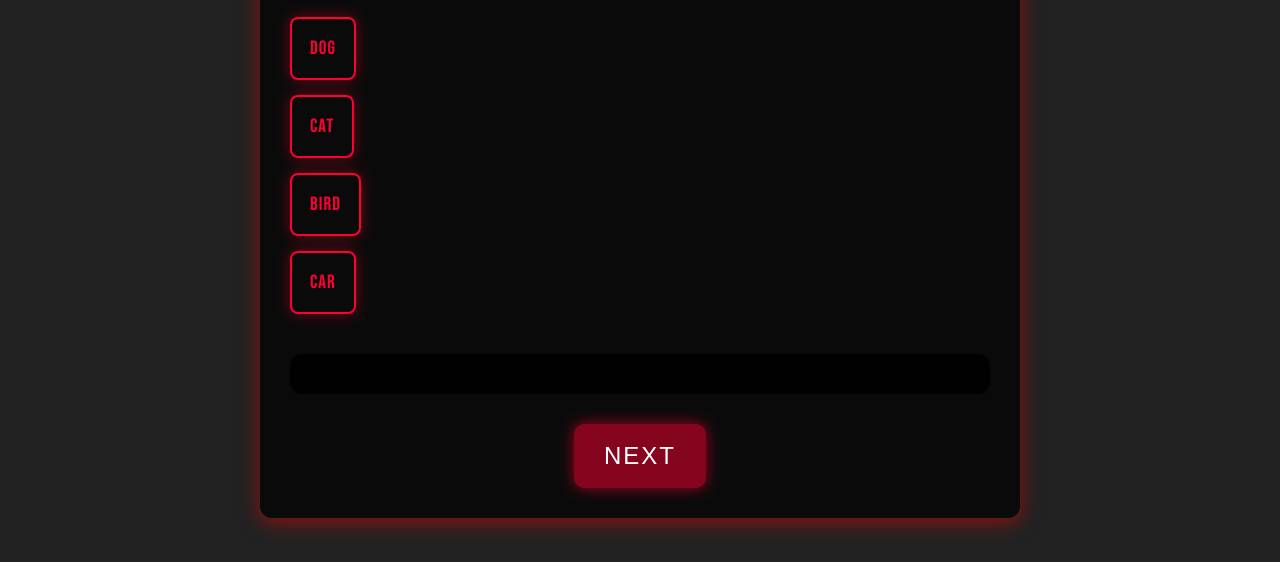
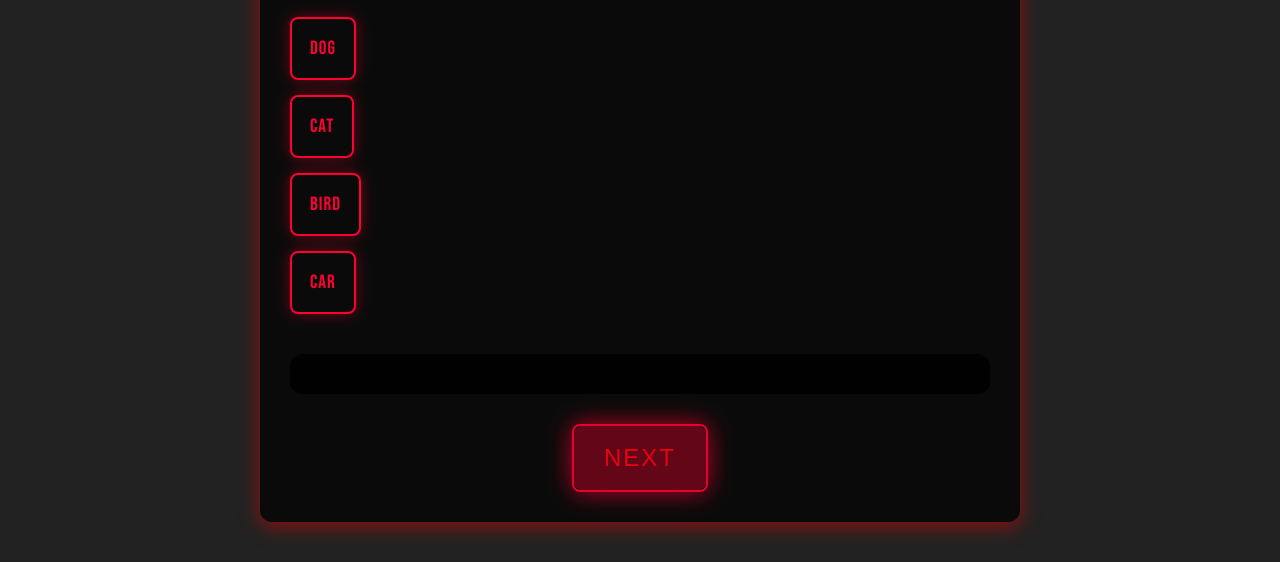
Before and after one commit to khrisiz/at2, a plain HTML site: page iq.html in a window 1280 px wide. Shown: the part 348-910 px from the top of the page. Drawn offline with Linux system fonts and the light colour scheme.

Commit message:
Update iq.html

```diff
--- a/iq.html
+++ b/iq.html
@@ -88,28 +88,51 @@
             box-shadow: 0 0 20px rgba(255, 0, 51, 0.8);
         }
 
+          .quiz-option:hover {
+            background: #ff0033;
+            color: #fff;
+            transform: scale(1.05);
+            box-shadow: 0 0 20px rgba(255, 0, 51, 0.8);
+        }
+
+        /* Updated Next Button Style (Transparent and Glowing) */
         .quiz-btn {
             margin-top: 30px;
             padding: 18px 30px;
-    border: none;
-    background: rgba(255, 0, 51, 0.5); /* Semi-transparent red */
-    color: #fff;
+            border: 2px solid #ff0033;
+            background: transparent;
+            color: #ff0000;
             font-size: 1.5rem;
             text-transform: uppercase;
             letter-spacing: 2px;
             cursor: pointer;
-    border-radius: 10px;
+            border-radius: 8px;
             transition: all 0.3s ease;
-    box-shadow: 0 0 15px rgba(255, 0, 51, 0.6);
-    opacity: 0;
-    animation: fadeIn 1s ease-out forwards;
+            box-shadow: 0 0 25px rgba(255, 0, 51, 0.8);
+            position: relative;
+            outline: none;
+            opacity: 0.9; /* Slight opacity for the transparent effect */
+        }
+
+        .quiz-btn::before {
+            content: "";
+            position: absolute;
+            top: 0;
+            left: 0;
+            width: 100%;
+            height: 100%;
+            background: rgba(255, 0, 51, 0.4);
+            border-radius: 8px;
+            animation: pulse 2s infinite ease-in-out;
         }
 
         .quiz-btn:hover {
-    background: rgba(255, 0, 51, 0.8); /* Slightly more opaque red on hover */
+            background: rgba(255, 0, 51, 0.3); /* Slightly darken on hover */
+            color: #fff;
             transform: scale(1.1);
-    box-shadow: 0 0 25px rgba(255, 0, 51, 0.8);
+            box-shadow: 0 0 35px rgba(255, 0, 51, 0.9);
         }
+
 
 
         .quiz-result {
```
Lines whose indentation alone changed are shown as unchanged.
